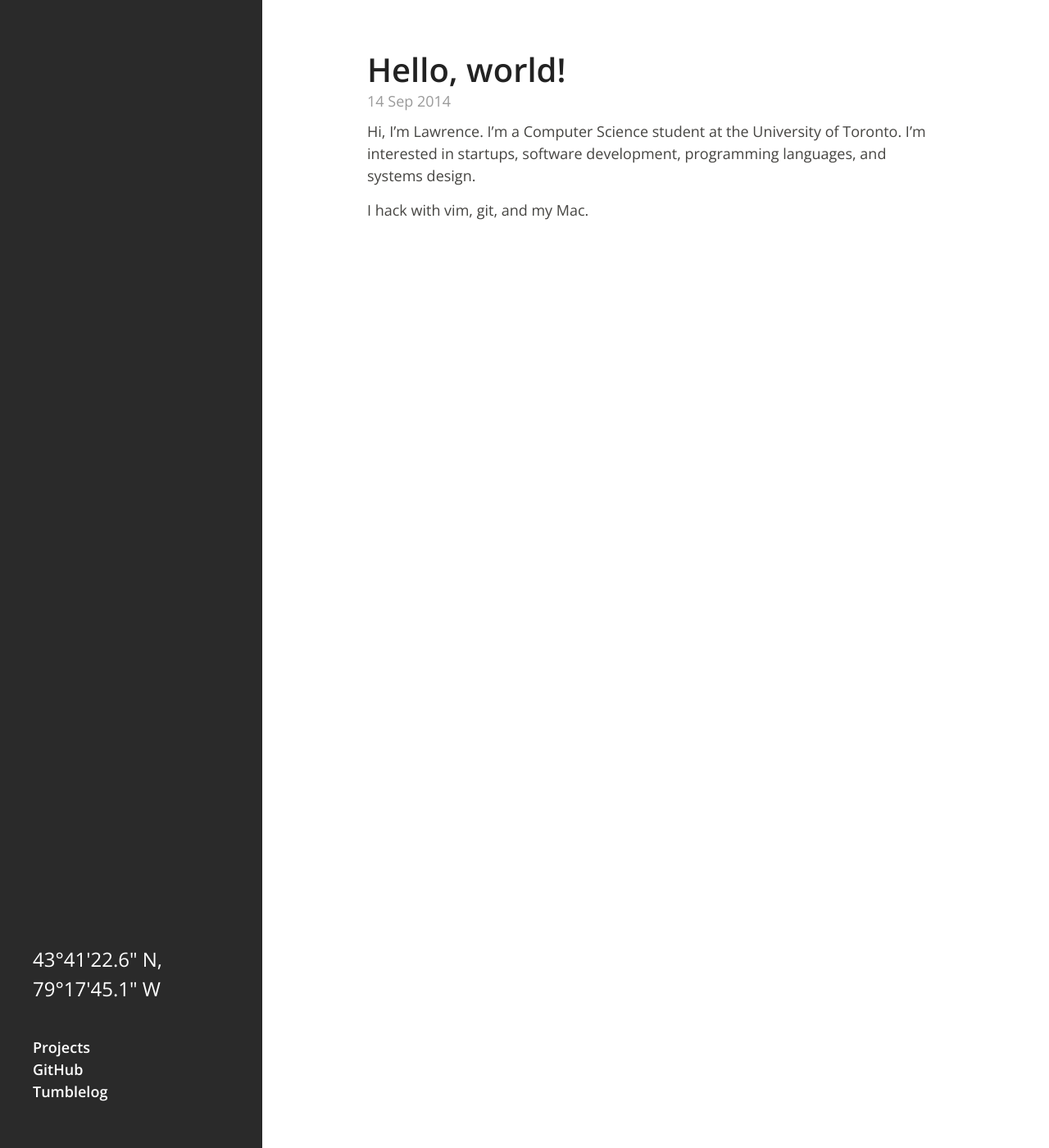
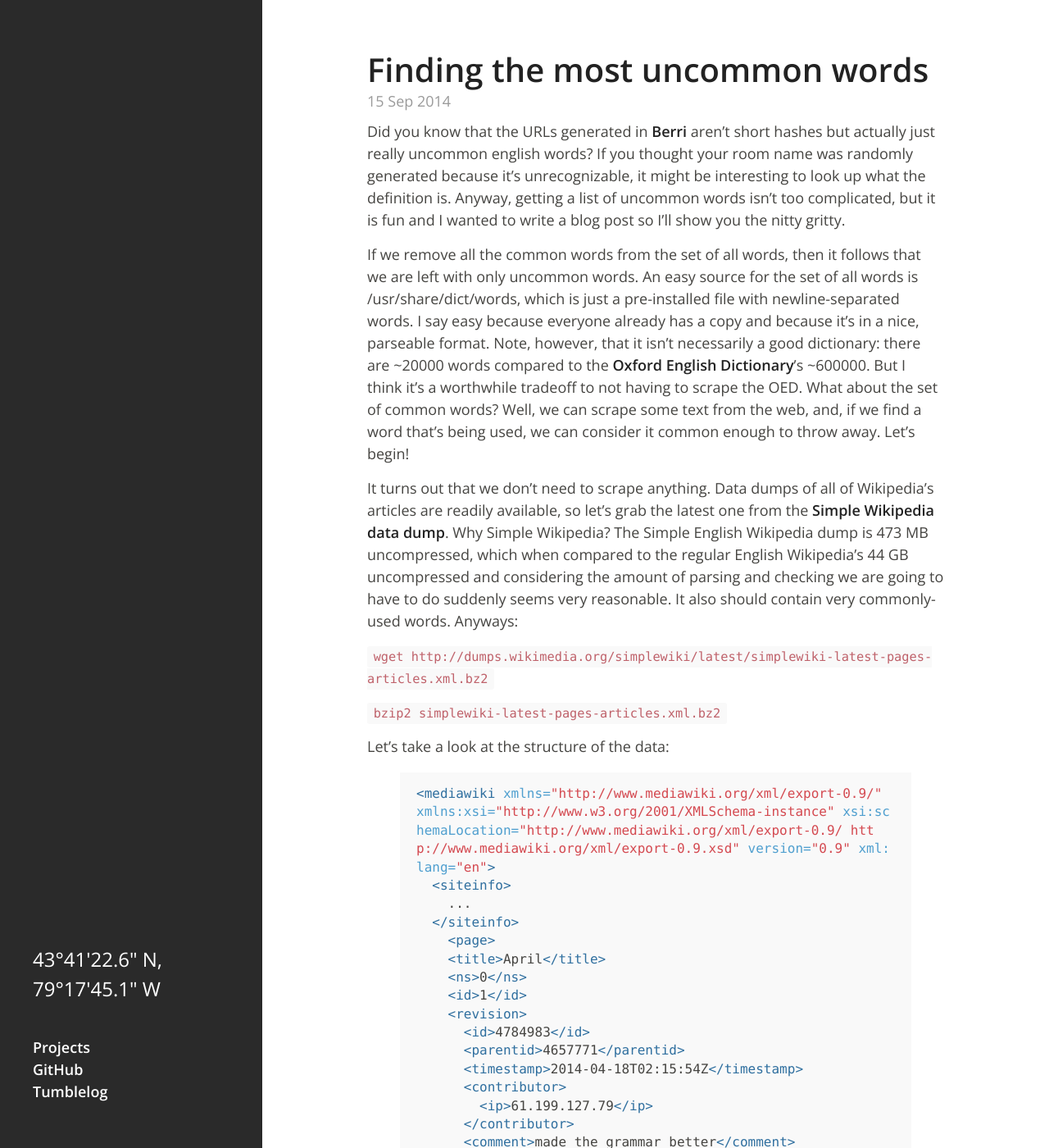
Before and after one commit to MediaPreneur/lvwrence.github.io, a Jekyll site: the page built from index.html, in a window 1280 px wide and 1400 px high. Shown: the whole window at 82% size. Built offline with Jekyll 4.4.1, drawn with Linux system fonts in a browser that asks for light colours; some of the changed text lies outside the part shown.

Commit message:
add first real post

```diff
--- a/_config.yml
+++ b/_config.yml
@@ -7,3 +7,4 @@
 
 # Build settings
 markdown: kramdown
+excerpt_separator: ""
--- /dev/null
+++ b/_posts/2014-9-15-finding-the-most-uncommon-words.md
@@ -0,0 +1,187 @@
+---
+layout: post
+title: Finding the most uncommon words
+---
+Did you know that the URLs generated in [Berri](http://berri.io/) aren't
+short hashes but actually just really uncommon english words? If you
+thought your room name was randomly generated because it's
+unrecognizable, it might be interesting to look up what the
+definition is. Anyway, getting a list of uncommon words isn't
+too complicated, but it is fun and I wanted to write a blog post
+so I'll show you the nitty gritty.
+
+If we remove all the common words from the set of all words,
+then it follows that we are left with only uncommon words.
+An easy source for the set of all words is /usr/share/dict/words,
+which is just a pre-installed file with newline-separated words.
+I say easy because everyone already has a copy and because it's
+in a nice, parseable format. Note, however, that it isn't
+necessarily a good dictionary: there are ~20000 words compared
+to the [Oxford English Dictionary](http://www.oed.com/)'s  ~600000. But I think
+it's a worthwhile tradeoff to not having to scrape the OED.
+What about the set of common words? Well, we can scrape some
+text from the web, and, if we find a word that's being used,
+we can consider it common enough to throw away. Let's begin!
+
+It turns out that we don't need to scrape anything. Data dumps
+of all of Wikipedia's articles are readily available, so let's
+grab the latest one from the [Simple Wikipedia data dump](http://dumps.wikimedia.org/simplewiki/latest/). Why
+Simple Wikipedia? The Simple English Wikipedia dump is 473 MB
+uncompressed, which when compared to the regular English
+Wikipedia's 44 GB uncompressed and considering the amount of
+parsing and checking we are going to have to do suddenly seems
+very reasonable. It also should contain very commonly-used words. Anyways:
+
+`wget http://dumps.wikimedia.org/simplewiki/latest/simplewiki-latest-pages-articles.xml.bz2`
+
+`bzip2 simplewiki-latest-pages-articles.xml.bz2`
+
+Let's take a look at the structure of the data:
+{% highlight xml %}
+<mediawiki xmlns="http://www.mediawiki.org/xml/export-0.9/" xmlns:xsi="http://www.w3.org/2001/XMLSchema-instance" xsi:schemaLocation="http://www.mediawiki.org/xml/export-0.9/ http://www.mediawiki.org/xml/export-0.9.xsd" version="0.9" xml:lang="en">
+  <siteinfo>
+    ...
+  </siteinfo>
+    <page>
+    <title>April</title>
+    <ns>0</ns>
+    <id>1</id>
+    <revision>
+      <id>4784983</id>
+      <parentid>4657771</parentid>
+      <timestamp>2014-04-18T02:15:54Z</timestamp>
+      <contributor>
+        <ip>61.199.127.79</ip>
+      </contributor>
+      <comment>made the grammar better</comment>
+      <text xml:space="preserve">{{monththisyear|4}}
+'''April''' is the fourth [[month]] of the [[year]], and comes between [[March]] and [[May]]. It has 30 [[day]]s. April begins on the same day of week as [[July]] in all years and also [[January]] in leap years.
+...
+{{Months}}</text>
+      <sha1>jk9e5is1yxp1resnscpooes74s5fnc1</sha1>
+      <model>wikitext</model>
+      <format>text/x-wiki</format>
+    </revision>
+  </page>
+{% endhighlight %}
+
+So all the data is in the `<text>` tag under `<revision>` in each
+`<page>`. We can use `xsltproc` to parse the XML using the following stylesheet:
+
+{% highlight xml %}
+<xsl:stylesheet xmlns:xsl="http://www.w3.org/1999/XSL/Transform" version="1.0">
+  <xsl:output method="text"/>
+  <xsl:template match="mediawiki">
+    <xsl:for-each select="page/revision">
+      <xsl:value-of select="text"/>
+    </xsl:for-each>
+  </xsl:template>
+</xsl:stylesheet>
+{% endhighlight %}
+
+Save the stylesheet as `stylesheet.xsl` and run
+`xsltproc stylesheet.xsl simplewiki-latest-pages-articles.xml > wiki-raw-text`.
+You can take a look at the output with `less wiki-raw-text`. It looks like
+there's still some scrubbing to do: we have to remove whitespace and other
+non-alphabetic characters and put each word in its own line so we can parse
+it the same way as /usr/share/dict/words. Let's break out some good old UNIX tools.
+
+First, we replace all non-alphabetic characters with spaces:
+`tr -c "[:alpha:]" " " < wiki-raw-text > wiki-alpha-text`
+
+Next, slam everything down to lowercase (oh yeah do this for /words too):
+`tr '[:upper:]' '[:lower:]' < wiki-alpha-text > wiki-lower-text`
+
+Finally, we can use sed to strip all whitespace and replace it with a newline,
+piping the result to sort and then uniq to only get unique words:
+`sed -e "s/[[:space:]] */\n/g" wiki-lower-text | sort | uniq > wiki-parsed-text`
+(If you are on OS X, you will have to download `gnu-sed` using `brew install
+gnu-sed` for sed to read the newline character.)
+
+Now we've got a complete set of words and a set of common words. The running
+time for removing the common words from the complete set naively can get as
+bad as O(m * n) where m and n are the sizes of the sets. We can do a lot
+better using a Trie (link), which is optimized for looking up and deleting
+data. Looking up data in a trie is only O(len(word)), which doesn't vary
+too widely, so removing a set M from the complete set should only take O(M)
+(after inserting all words, of course). Here's my python implementation of a Trie:
+
+{% highlight python3 linenos %}
+class Trie:
+    def __init__(self):
+        self._trie = {"word": ""}
+
+    def insert(self, x):
+        trie = self._trie
+
+        for index, char in enumerate(list(x)):
+            if char not in trie:
+                trie[char] = {}
+            trie = trie[char]
+            if index == (len(list(x)) - 1) :
+                trie["word?"] = True
+        return None
+
+    def delete(self, x):
+        trie = self._trie
+        try:
+            for index, char in enumerate(list(x)):
+                trie = trie[char]
+                if index == (len(list(x)) - 1):
+                    trie["word?"] = False
+        except KeyError:
+            return False
+        return None
+
+    def get_all_strings(self):
+        trie = self._trie
+        stack = [trie]
+        lst = []
+        while stack:
+            d = stack[0]
+            current_word = d["word"]
+            if d.get("word?", None):
+                lst.append(current_word)
+            d.pop("word?", None)
+            d.pop("word")
+
+            keys = sorted(list(d.keys()))
+            for key in keys:
+                d[key]["word"] = current_word + key
+                stack.append(d[key])
+            stack.pop(0)
+        return lst
+{% endhighlight %}
+
+And my python script that adds all the words to the trie, removes the
+ones we've parsed, and prints out the remaining ones:
+
+{% highlight python3 linenos %}
+from trie import Trie
+dicttrie = Trie()
+
+with open("dict-parsed") as dictfile, open("wiki-parsed-text") as wikifile:
+    for line in dictfile:
+        word = line.rstrip("\n")
+        dicttrie.insert(word)
+    for line in wikifile:
+        word = line.rstrip("\n")
+        dicttrie.delete(word)
+    for word in dicttrie.get_all_strings():
+        print(word)
+{% endhighlight %}
+
+Now:
+
+`python3 words.py > uncommon-words`
+
+And there you have it. uncommon-words now contains the most uncommon words in the dictionary, sorted by length, then alphabetical order. Looking at the end of the file, we can find words like
+
++ transubstantiationalist
++ formaldehydesulphoxylate
++ pathologicopsychological
++ scientificophilosophical
++ tetraiodophenolphthalein
++ thyroparathyroidectomize
+
+Cool beans.
```
